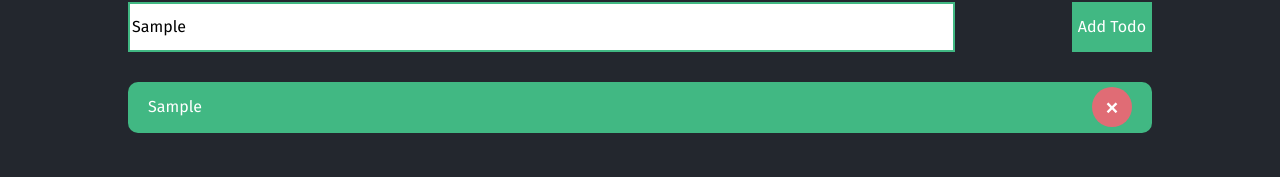
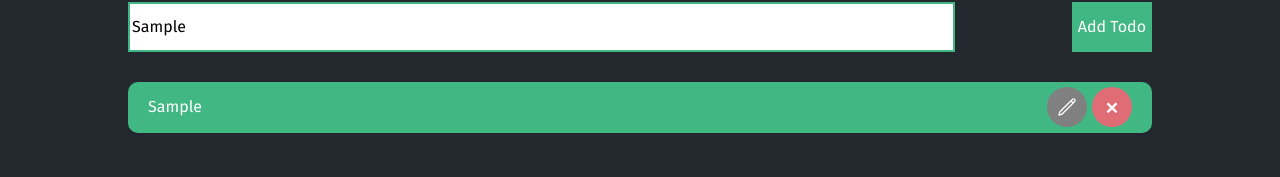
Before and after one commit to elizonRL/App-todo-with-vue, a Vue app: page / in a window 1280 px wide. Both pictures are taken after typing "Sample" into the empty fields and a click on the button "Add Todo". Shown: the part 111-288 px from the top of the page. Built offline with nearby package versions, Linux system fonts and the light colour scheme.

Commit message:
boton pencil agregado

```diff
--- a/src/components/Todo.vue
+++ b/src/components/Todo.vue
@@ -2,7 +2,10 @@
   <div class="todo">
     <p>{{ title }}</p>
     <div>
-      <Btn circle type="danger" @click="$emit('remove')" class="remuve-todo-btn"
+      <Btn circle type="secondary" @click="$emit('remove')" class="btn edit-todo-btn"
+        ><Pencil/>
+      </Btn>
+      <Btn circle type="danger" @click="$emit('remove')" class="btn"
         >&times;
       </Btn>
     </div>
@@ -10,10 +13,12 @@
 </template>
 <script>
 import Btn from "./Btn.vue";
+import Pencil from "./icons/pencil.vue";
 export default {
   components: {
     Btn,
-  },
+    Pencil
+},
   props: {
     title: {
       required: true,
@@ -33,7 +38,13 @@ export default {
   padding: 0 20px 0 20px;
   border-radius: 10px;
 }
-.remuve-todo-btn {
+.todo > div{
+  display: flex;
+}
+.edit-todo-btn{
+  margin-right: 5px;
+}
+.btn {
   border: none;
   height: 40px;
   width: 40px;
--- /dev/null
+++ b/src/components/icons/Pencil.vue
@@ -0,0 +1,26 @@
+<template>
+  <svg
+    xmlns="http://www.w3.org/2000/svg"
+    fill="none"
+    viewBox="0 0 24 24"
+    stroke-width="1.5"
+    stroke="currentColor"
+    class="w-6 h-6"
+    :style="{height: size, width: size}"
+  >
+    <path
+      stroke-linecap="round"
+      stroke-linejoin="round"
+      d="M16.862 4.487l1.687-1.688a1.875 1.875 0 112.652 2.652L6.832 19.82a4.5 4.5 0 01-1.897 1.13l-2.685.8.8-2.685a4.5 4.5 0 011.13-1.897L16.863 4.487zm0 0L19.5 7.125"
+    />
+  </svg>
+</template>
+<script>
+  export default{
+    props:{
+      size:{
+        default: "20px",
+      }
+    }
+  }
+</script>
```
